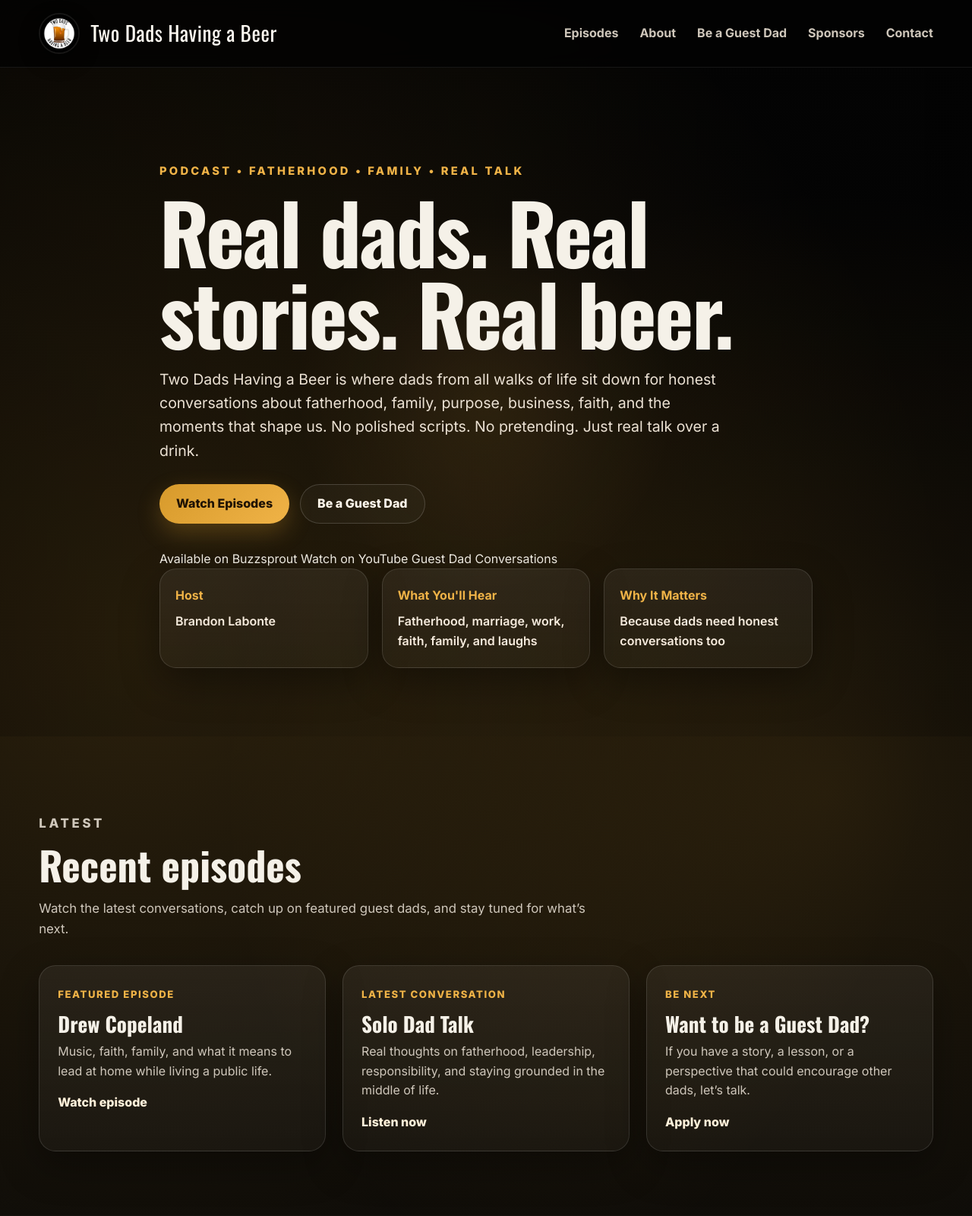
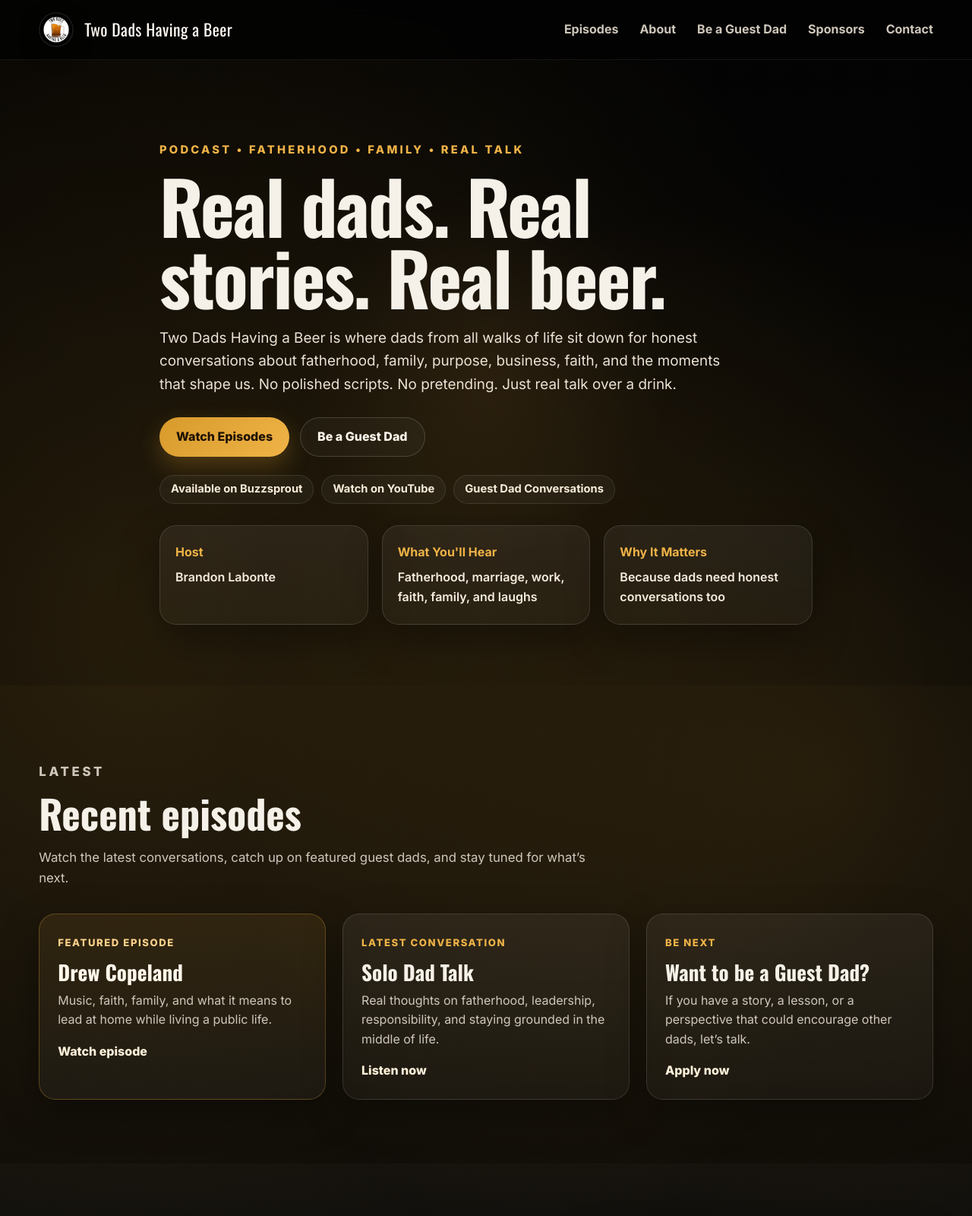
Before and after one commit to 2Dadshavingabeer-Host/2Dadshavingabeer-Host.github.io, a plain HTML site: page index.html in a window 1280 px wide. Shown: the top 1600 px of the page at 76% size. Drawn offline with nearby package versions, Linux system fonts and the light colour scheme.

Commit message:
Update style.css

```diff
--- a/style.css
+++ b/style.css
@@ -51,7 +51,7 @@ a {
   top: 0;
   z-index: 1000;
   backdrop-filter: blur(14px);
-  background: rgba(3, 3, 3, 0.82);
+  background: rgba(3, 3, 3, 0.88);
   border-bottom: 1px solid rgba(255, 255, 255, 0.08);
 }
 
@@ -59,7 +59,7 @@ a {
   display: flex;
   align-items: center;
   justify-content: space-between;
-  min-height: 88px;
+  min-height: 78px;
   gap: 24px;
 }
 
@@ -71,20 +71,22 @@ a {
 }
 
 .brand-logo {
-  width: 54px;
-  height: 54px;
+  width: 46px;
+  height: 46px;
   border-radius: 50%;
   object-fit: cover;
   box-shadow: 0 10px 26px rgba(0, 0, 0, 0.35);
   border: 2px solid rgba(255, 255, 255, 0.08);
+  flex-shrink: 0;
 }
 
 .brand-text {
   font-family: "Oswald", sans-serif;
-  font-size: 1.7rem;
+  font-size: 1.35rem;
   letter-spacing: 0.02em;
   line-height: 1;
   color: #fffaf2;
+  white-space: nowrap;
 }
 
 .site-nav {
@@ -119,7 +121,7 @@ a {
 .hero {
   position: relative;
   overflow: hidden;
-  padding: 110px 0 90px;
+  padding: 92px 0 80px;
 }
 
 .hero-overlay {
@@ -148,7 +150,7 @@ a {
 .hero h1 {
   margin: 0 0 18px;
   font-family: "Oswald", sans-serif;
-  font-size: clamp(3.4rem, 9vw, 6.8rem);
+  font-size: clamp(3.1rem, 8vw, 6rem);
   line-height: 0.98;
   letter-spacing: -0.02em;
   max-width: 900px;
@@ -156,7 +158,7 @@ a {
 }
 
 .hero-copy {
-  font-size: 1.22rem;
+  font-size: 1.18rem;
   color: #ece2d4;
   max-width: 760px;
   margin-bottom: 28px;
@@ -166,7 +168,27 @@ a {
   display: flex;
   flex-wrap: wrap;
   gap: 14px;
-  margin-bottom: 34px;
+  margin-bottom: 24px;
+}
+
+.platform-strip {
+  display: flex;
+  flex-wrap: wrap;
+  gap: 10px;
+  margin: 0 0 28px;
+}
+
+.platform-pill {
+  display: inline-flex;
+  align-items: center;
+  min-height: 38px;
+  padding: 0 14px;
+  border-radius: 999px;
+  background: rgba(255,255,255,0.04);
+  border: 1px solid rgba(255,255,255,0.1);
+  color: #f8ecd9;
+  font-size: 0.92rem;
+  font-weight: 700;
 }
 
 .btn {
@@ -303,6 +325,30 @@ a {
   color: var(--gold-2);
 }
 
+.episode-card {
+  position: relative;
+  transition: transform 0.2s ease, border-color 0.2s ease, box-shadow 0.2s ease;
+}
+
+.episode-card:hover {
+  transform: translateY(-6px);
+  border-color: rgba(240,179,71,0.34);
+  box-shadow: 0 24px 55px rgba(0,0,0,0.32);
+}
+
+.featured-card {
+  background: linear-gradient(180deg, rgba(240,179,71,0.09), rgba(255,255,255,0.04));
+  border: 1px solid rgba(240,179,71,0.28);
+}
+
+.featured-card .pill {
+  color: #ffd08a;
+}
+
+.featured-card h3 {
+  color: #fff7ea;
+}
+
 .split-layout {
   display: grid;
   grid-template-columns: 1.2fr 0.8fr;
@@ -405,8 +451,7 @@ a {
   .hero-stats,
   .three-up,
   .split-layout,
-  .field-grid,
-  .contact-box {
+  .field-grid {
     grid-template-columns: 1fr;
   }
 
@@ -431,7 +476,7 @@ a {
 
   .site-nav {
     position: absolute;
-    top: 88px;
+    top: 78px;
     left: 4%;
     right: 4%;
     display: none;
@@ -450,11 +495,12 @@ a {
   }
 
   .brand-text {
-    font-size: 1.3rem;
+    font-size: 1.05rem;
+    white-space: normal;
   }
 
   .hero {
-    padding-top: 92px;
+    padding-top: 84px;
   }
 
   .hero-copy {
@@ -464,12 +510,12 @@ a {
 
 @media (max-width: 560px) {
   .brand-logo {
-    width: 44px;
-    height: 44px;
+    width: 40px;
+    height: 40px;
   }
 
   .brand-text {
-    font-size: 1.05rem;
+    font-size: 0.98rem;
   }
 
   .hero h1 {
```
